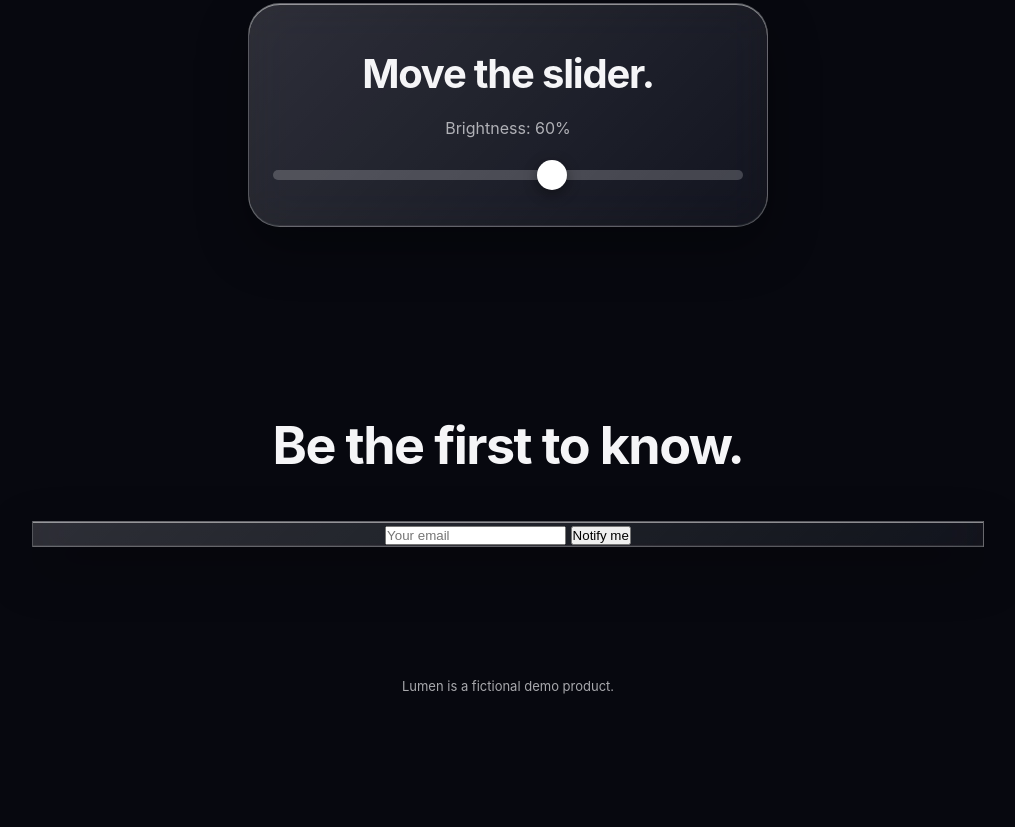
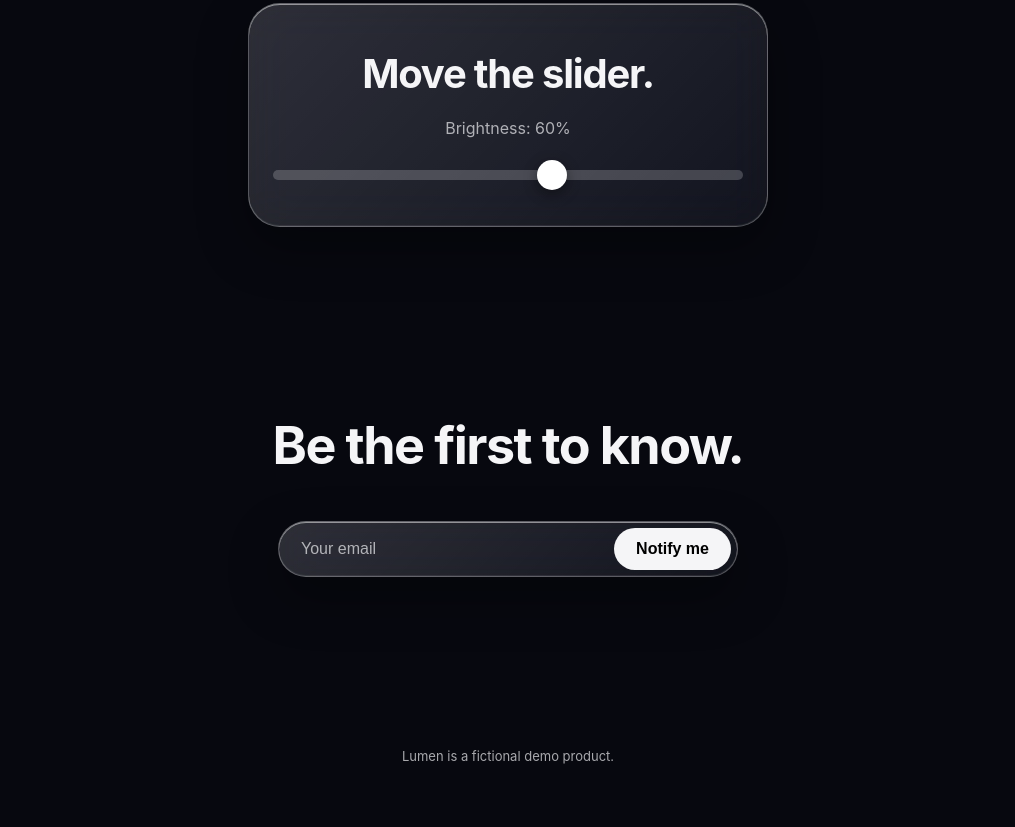
Before and after one commit to oceanrover/Website, a plain HTML site: page index.html in a window 1280 px wide. Shown: the part 1408-2235 px from the top of the page, without its empty margins (132-1147 px from the left). Before the commit the page ends 2165 px from the top, so only its background shows below. Drawn offline with Linux system fonts and the light colour scheme.

Commit message:
Update style.css

```diff
--- a/style.css
+++ b/style.css
@@ -79,7 +79,7 @@ body {
 }
 .logo { font-weight: 700; letter-spacing: -0.02em; color: var(--text); text-decoration: none; }
 .nav nav { display: flex; gap: 16px; align-items: center; }
-.nav nav a { color: var(--muted); text-decoration: none; font-size: 14px; }
+.nav nav a { color: var(--text); text-decoration: none; font-size: 14px; }
 .nav nav a:hover { color: var(--text); }
 .pill { background: var(--text); color: #000 !important; padding: 6px 14px; border-radius: 999px; font-weight: 600; }
 
@@ -158,6 +158,29 @@ input[type=range]::-moz-range-thumb {
   background: #fff; border: none;
 }
 
+/* ---------- Email form ---------- */
+.notify {
+  display: flex; gap: 6px;
+  max-width: 460px; margin: 0 auto;
+  padding: 6px; border-radius: 999px;
+}
+.notify input {
+  flex: 1; min-width: 0;
+  background: transparent; border: none; outline: none;
+  color: var(--text); font-size: 16px; padding: 0 16px;
+}
+.notify input::placeholder { color: var(--muted); }
+.go {
+  background: var(--text); color: #000;
+  border: none; border-radius: 999px;
+  padding: 12px 22px; font-size: 16px; font-weight: 600; cursor: pointer;
+  transition: transform 0.25s cubic-bezier(.2,.9,.3,1.4);
+}
+.go:hover { transform: scale(1.05); }
+.go:active { transform: scale(0.95); }
+.go:disabled { opacity: 0.6; cursor: wait; }
+#status { margin-top: 16px; min-height: 1.5em; color: var(--muted); }
+
 footer { text-align: center; padding: 40px 20px 60px; color: var(--muted); font-size: 13px; }
 
 /* ---------- Scroll reveal ---------- */
```
